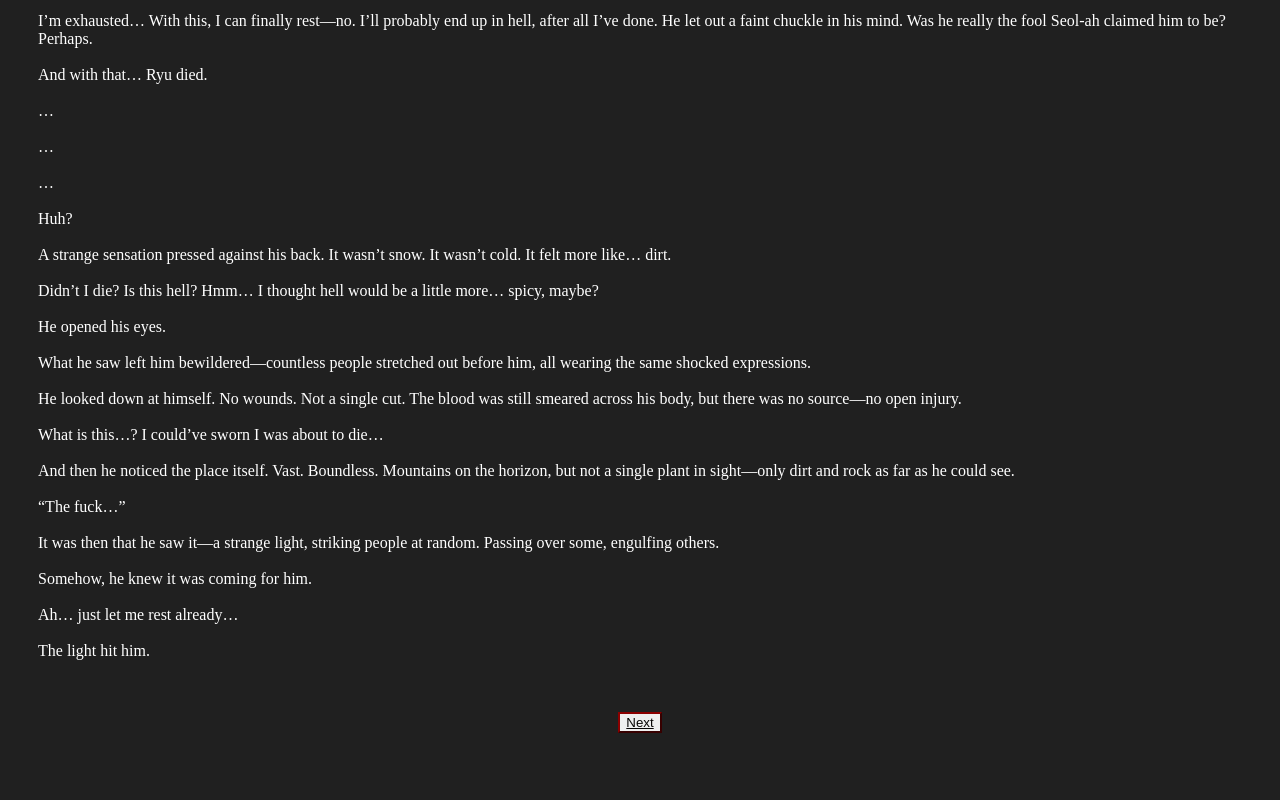
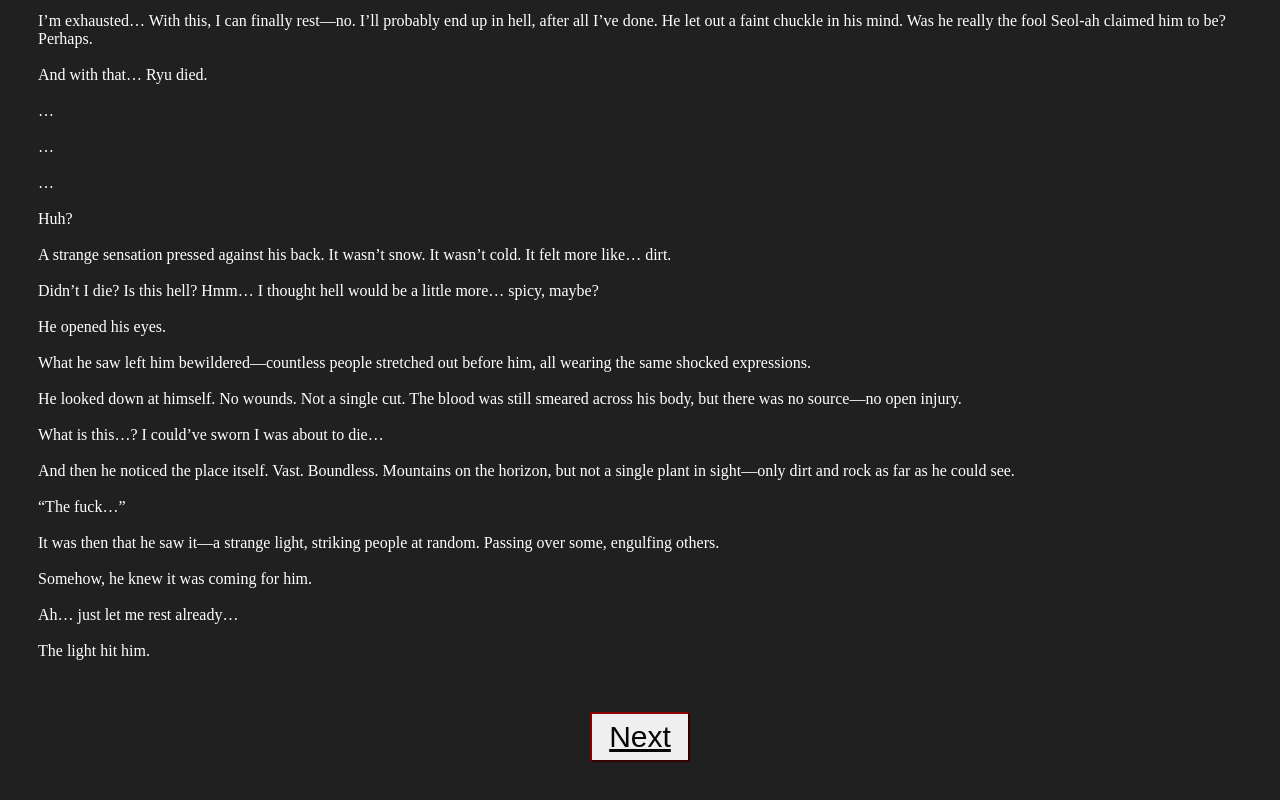
Before and after one commit to TheRyu876/Chapter-1, a plain HTML site: page index.html in a window 1280 px wide. Shown: the part 1226-2026 px from the top of the page. Drawn offline with Linux system fonts and the light colour scheme.

Commit message:
update message

```diff
--- a/index.html
+++ b/index.html
@@ -298,7 +298,8 @@
      border-color: darkred;
      display: block;
      margin: auto;
-
+     block-size: 50px;
+     width: 100px;
 
 
  }
@@ -306,6 +307,7 @@
  a {
 
      color: rgb(8, 6, 5);
+     font-size: 30;
 
 
 
```
